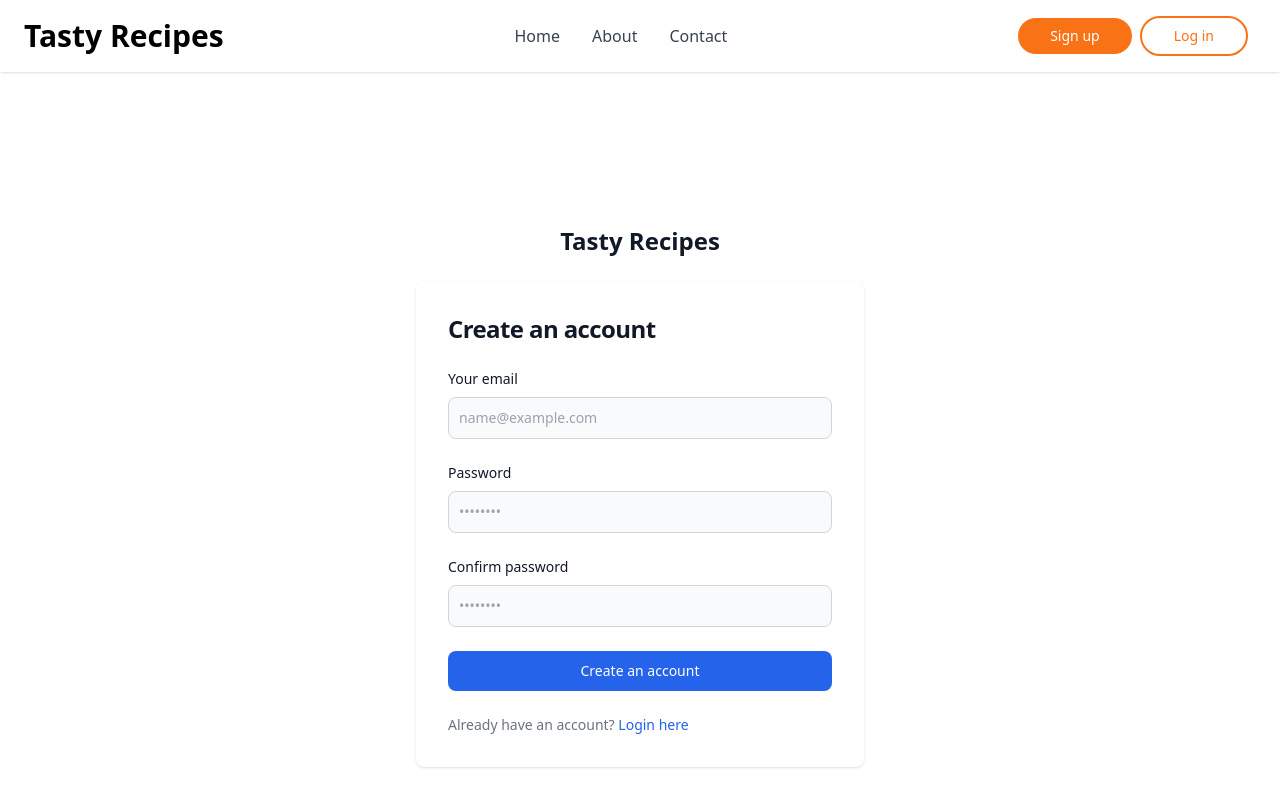
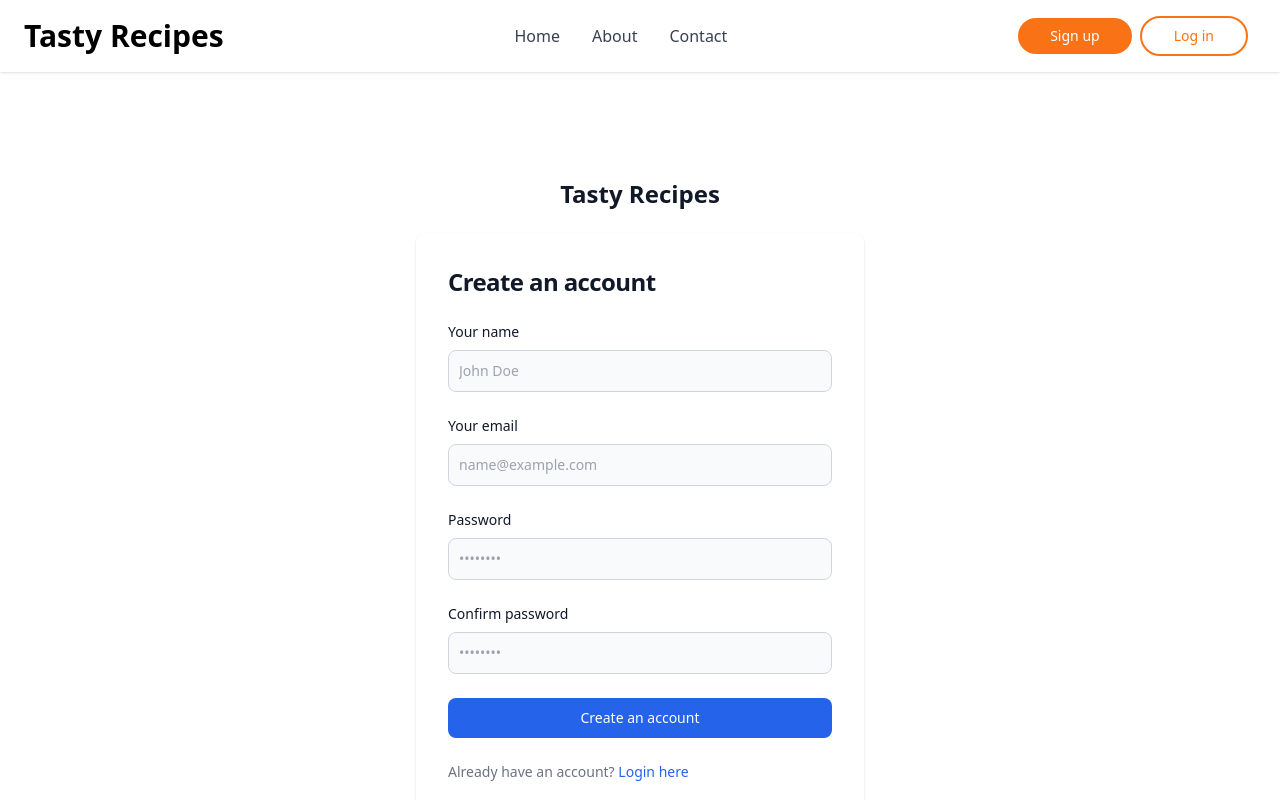
Before and after one commit to Jon-Felipe/Tasty-React, a React (Vite) app: page /register in a window 1280 px wide. Shown: the top 800 px of the page. Built offline with nearby package versions, Linux system fonts and the light colour scheme.

Commit message:
added name field

```diff
--- a/src/pages/Register.tsx
+++ b/src/pages/Register.tsx
@@ -11,6 +11,7 @@ import { setToLocalStorage } from '../utils/helpers';
 type Props = {};
 
 const initialValues: RegisterType = {
+  name: '',
   email: '',
   password: '',
   confirmPassword: '',
@@ -63,6 +64,15 @@ const Register = (props: Props) => {
             </h1>
             <form className='space-y-4 md:space-y-6' onSubmit={handleSubmit}>
               <FormRow
+                type='text'
+                name='name'
+                value={values.name}
+                handleChange={handleChange}
+                labelText='Your name'
+                placeholder='John Doe'
+                required
+              />
+              <FormRow
                 type='email'
                 name='email'
                 value={values.email}
--- a/src/utils/types.ts
+++ b/src/utils/types.ts
@@ -4,6 +4,7 @@ export type LoginType = {
 };
 
 export type RegisterType = {
+  name: string;
   email: string;
   password: string;
   confirmPassword: string;
```
